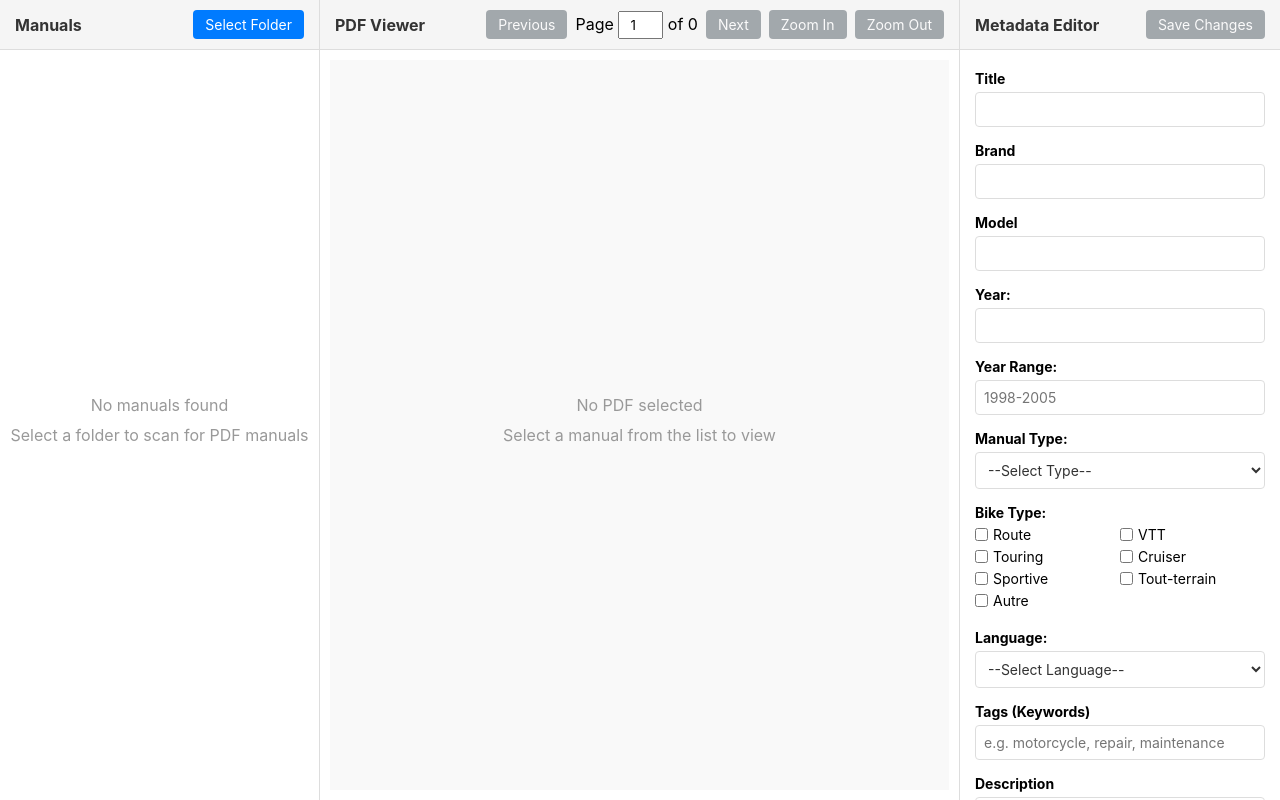
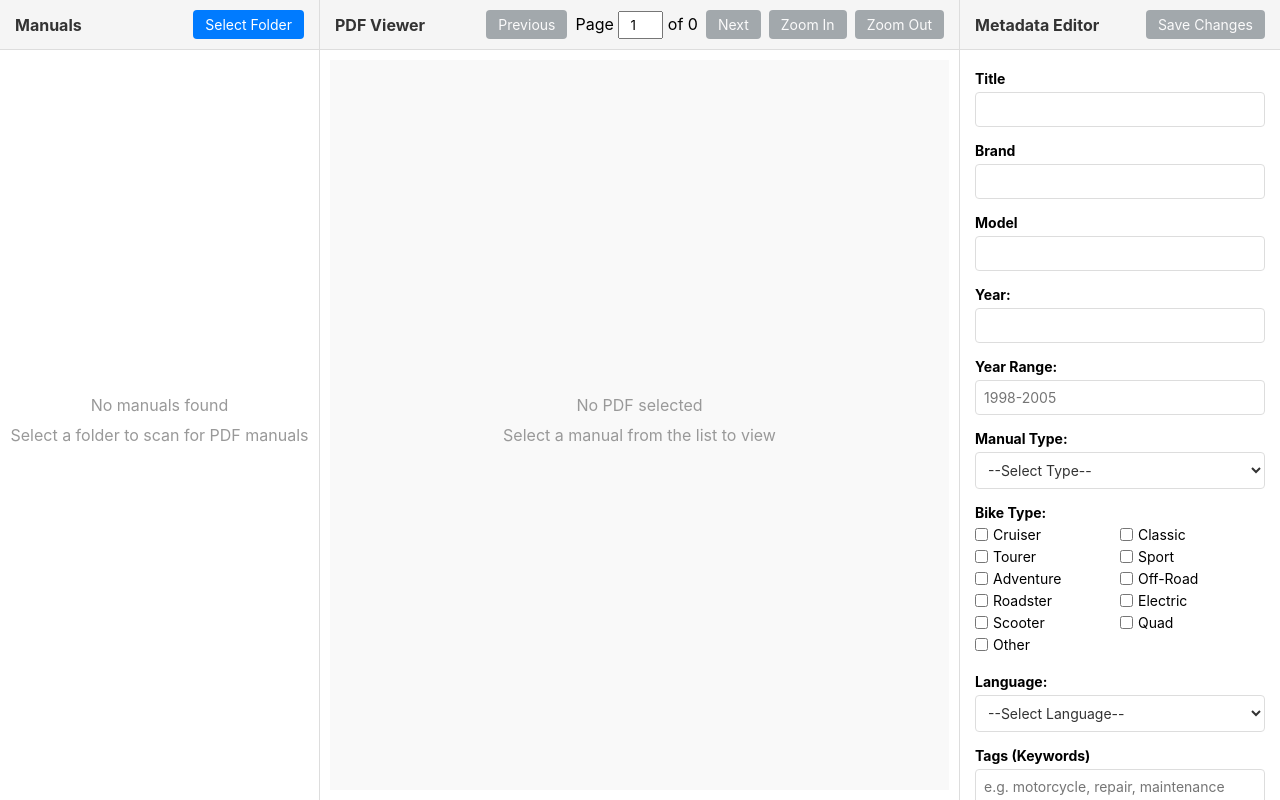
Before and after one commit to 0xTonino/PDF-Metadata-Editor, an Electron app: page index.html in a window 1280 px wide. Drawn offline with Linux system fonts and the light colour scheme; no server answers.

Commit message:
Update bike type options in index.html and enhance PDF scanning error handling in main.js
- Replaced existing bike type checkboxes with a more comprehensive list including new types such as Classic, Tourer, and Electric.
- Added directory existence check in main.js before scanning for PDFs, with warnings for non-existent directories.
- Improved error handling for inaccessible items during PDF scanning, logging specific errors for better debugging.

```diff
--- a/index.html
+++ b/index.html
@@ -90,13 +90,17 @@
           <div class="form-group">
             <label>Bike Type:</label>
             <div id="bikeType-checkboxes" class="checkbox-group">
-              <label><input type="checkbox" name="bikeType" value="Route"> Route</label>
-              <label><input type="checkbox" name="bikeType" value="VTT"> VTT</label>
-              <label><input type="checkbox" name="bikeType" value="Touring"> Touring</label>
               <label><input type="checkbox" name="bikeType" value="Cruiser"> Cruiser</label>
-              <label><input type="checkbox" name="bikeType" value="Sportive"> Sportive</label>
-              <label><input type="checkbox" name="bikeType" value="Tout-terrain"> Tout-terrain</label>
-              <label><input type="checkbox" name="bikeType" value="Autre"> Autre</label>
+              <label><input type="checkbox" name="bikeType" value="Classic"> Classic</label>
+              <label><input type="checkbox" name="bikeType" value="Tourer"> Tourer</label>
+              <label><input type="checkbox" name="bikeType" value="Sport"> Sport</label>
+              <label><input type="checkbox" name="bikeType" value="Adventure"> Adventure</label>
+              <label><input type="checkbox" name="bikeType" value="Off-Road"> Off-Road</label>
+              <label><input type="checkbox" name="bikeType" value="Roadster"> Roadster</label>
+              <label><input type="checkbox" name="bikeType" value="Electric"> Electric</label>
+              <label><input type="checkbox" name="bikeType" value="Scooter"> Scooter</label>
+              <label><input type="checkbox" name="bikeType" value="Quad"> Quad</label>
+              <label><input type="checkbox" name="bikeType" value="Other"> Other</label>
             </div>
           </div>
           <div class="form-group">
--- a/renderer.js
+++ b/renderer.js
@@ -68,19 +68,18 @@ let learningStats = { totalFiles: 0, uniqueBrands: 0, uniqueModels: 0, uniqueTyp
 
 // Initialize the application
 async function initApp() {
-  // Try to load saved directories
-  const directories = await ipcRenderer.invoke('get-manual-directories');
-
-  if (directories && directories.length > 0) {
-    // Scan the first directory in the list
-    await scanDirectory(directories[0]);
-  }
-
   // Set up event listeners
   setupEventListeners();
 
   // Load learning statistics on app start
   await loadLearningStats();
+
+  // Show initial empty state
+  manualsList.innerHTML = `
+    <div class="empty-state">
+      <p>No manuals found</p>
+      <p>Select a folder to scan for PDF manuals</p>
+    </div>`;
 }
 
 // Set up event listeners
```
Also changed, not shown: main.js (+14 -1 lines).
